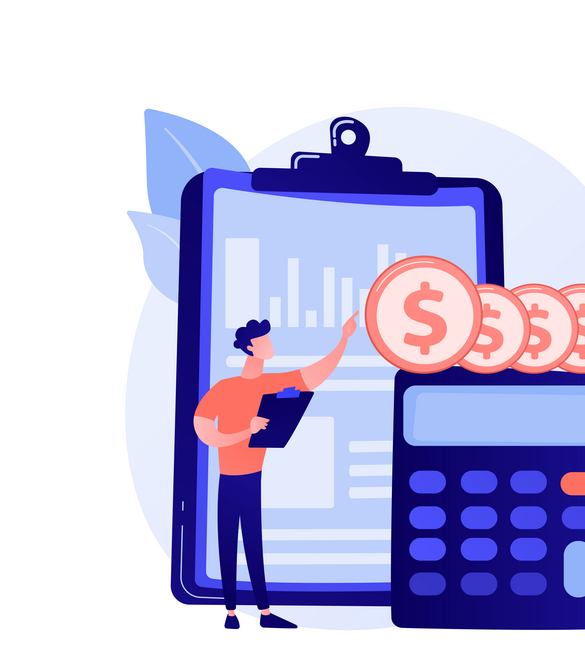
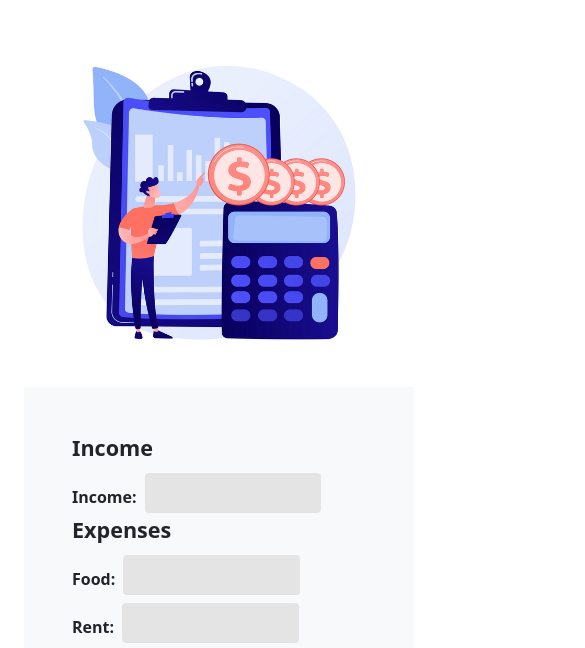
Before and after one commit to Fahimmuntasir1/Money-master, a plain HTML site: page index.html in a window 390 px wide. Shown: the part 166-814 px from the top of the page, 585 px wide, since content can reach past the window. Drawn offline with nearby package versions, Linux system fonts and the light colour scheme.

Commit message:
responsive done

```diff
--- a/index.html
+++ b/index.html
@@ -17,11 +17,12 @@
    </header>
    <!------------ main starting --------------->
    <main>
-    <section class="container m-4 d-flex">
-        <div class="left-side ">
-        <img class="" src="images/bank-img.png" alt="">
+    <section class="container m-4 ">
+        <div class="row">
+            <div class="left-side col-lg-7">
+                <img class="img-fluid" src="images/bank-img.png" alt="">
                 </div>
-        <div class="right-side bg-light p-5">
+                <div class="right-side bg-light p-5 col-lg-5">
                     <div class="income"><div class="title"><h4 class="fw-bold">Income</h4></div>
                         <p class="d-inline fw-bold">Income:</p>
                         <input id="my-income"  class="m-1 background"type="text" required>
@@ -47,6 +48,7 @@
                     <span class=" mb-1 error-msg" id="incomevs-cost">❌Something Wrong!!! or Your costs are higher than your income</span>
                     <h4 class="fw-bold">Total Expenses: <span id="total-expenses">0</span> </h4>
                     <h4 class="fw-bold">Balance: <span id="balance">0</span> </h4>
+                    <!-- saving part -->
                     <div class="my-3">
                         <p class="d-inline fw-bold">Save:</p>
                         <input id="input-savings" class="py-2 ms-3 mt-2 w-25 background" type="text" required>
@@ -59,11 +61,9 @@
                     <h4 class="fw-bold">Remaining Balance: <span id="remaining-balance">0</span> </h4>
 
                 </div>
+        </div>
     </section>
    </main>
-
-
-
 
 
 
```
Also changed, not shown: js/app.js (+1 -8 lines). Lines whose indentation alone changed are shown as unchanged.
